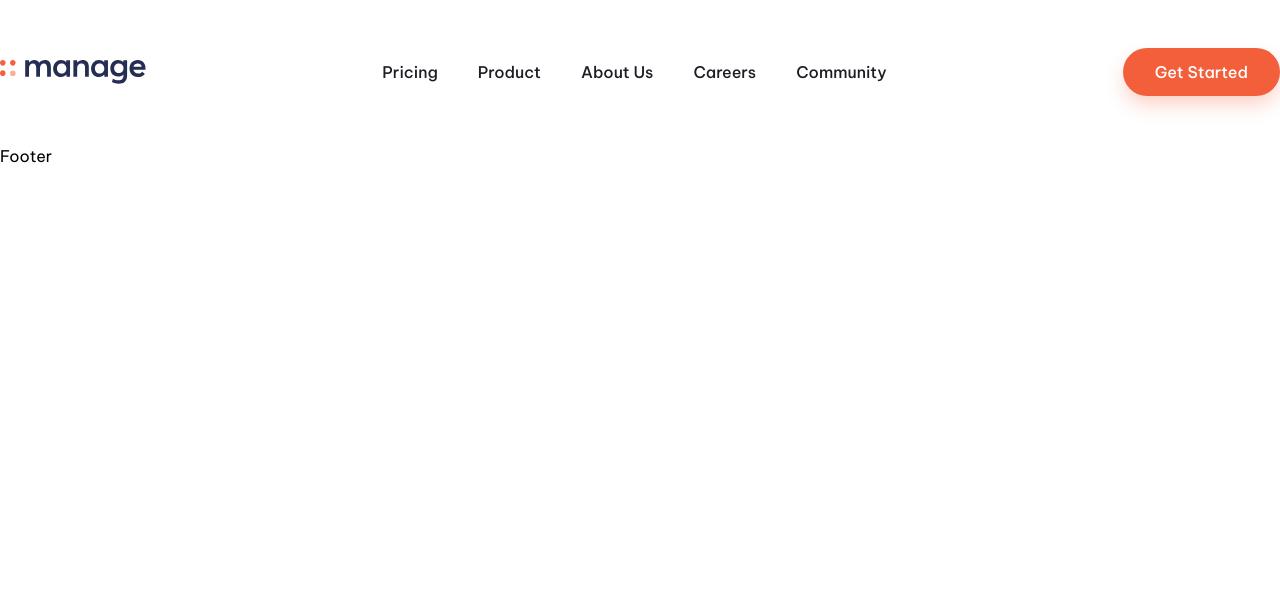
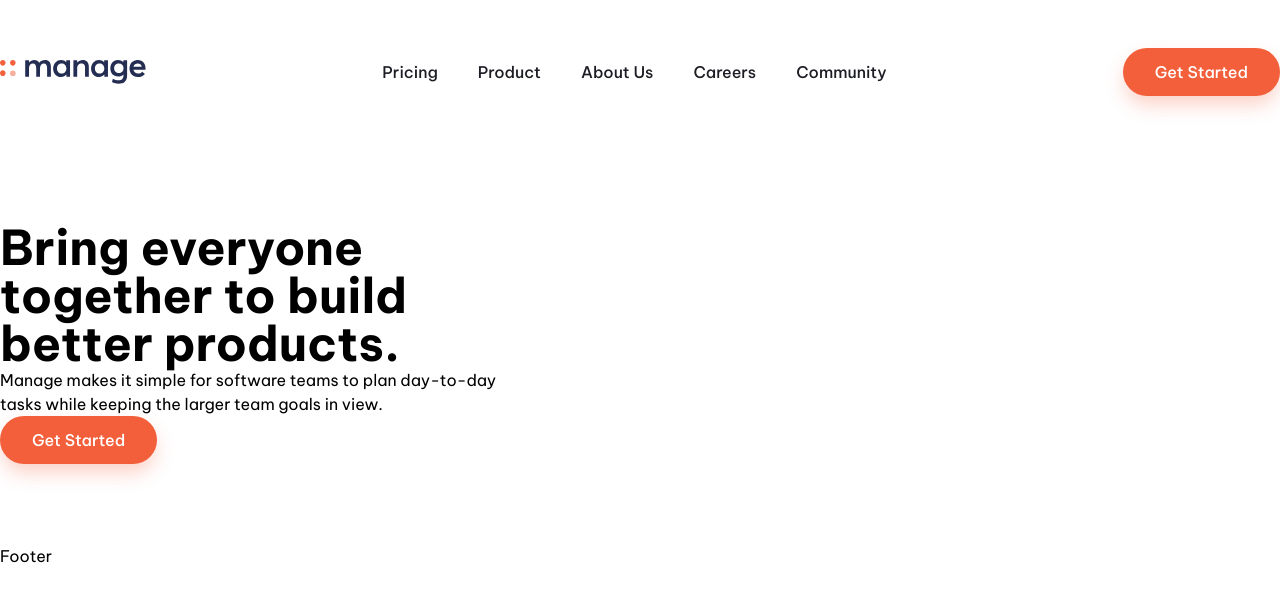
Before and after one commit to AlvesPHGA/manage-lp, a React (Vite) app: page / in a window 1280 px wide. Shown: the top 602 px of the page. Built offline with nearby package versions, Linux system fonts and the light colour scheme.

Commit message:
feat: start edit content on intro component

```diff
--- /dev/null
+++ b/src/ui/components/intro/IntroContent.tsx
@@ -0,0 +1,16 @@
+import { ButtonComponent } from '../form/ButtonComponent';
+
+export const IntroContent = () => {
+   return (
+      <div className="w-[40%]">
+         <h1 className="text-5xl font-bold">
+            Bring everyone together to build better products.
+         </h1>
+         <p>
+            Manage makes it simple for software teams to plan day-to-day tasks
+            while keeping the larger team goals in view.
+         </p>
+         <ButtonComponent />
+      </div>
+   );
+};
--- a/src/ui/partials/home/Intro.tsx
+++ b/src/ui/partials/home/Intro.tsx
@@ -1,3 +1,11 @@
+import { IntroContent } from '../../components/intro/IntroContent';
+
 export const Intro = () => {
-   return;
+   return (
+      <section className="py-20">
+         <div className="max-w-7xl mx-auto">
+            <IntroContent />
+         </div>
+      </section>
+   );
 };
```
